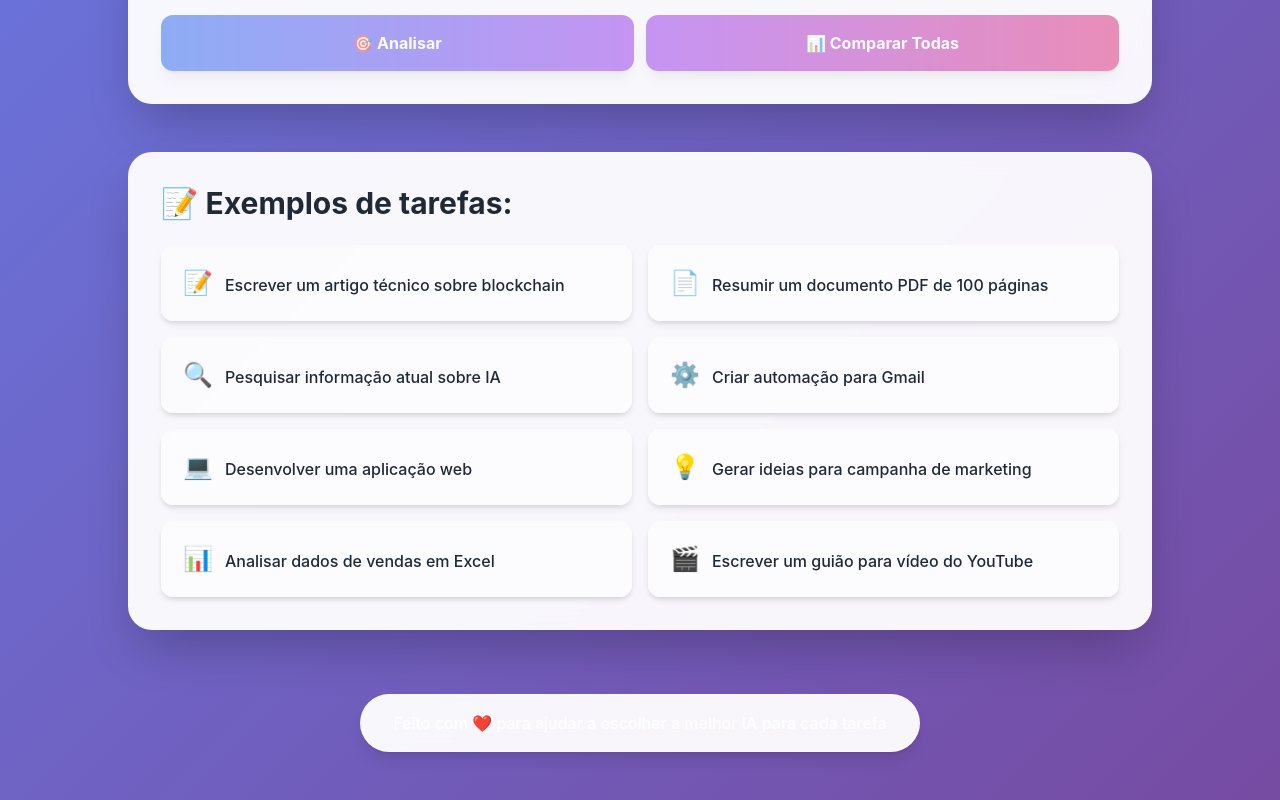
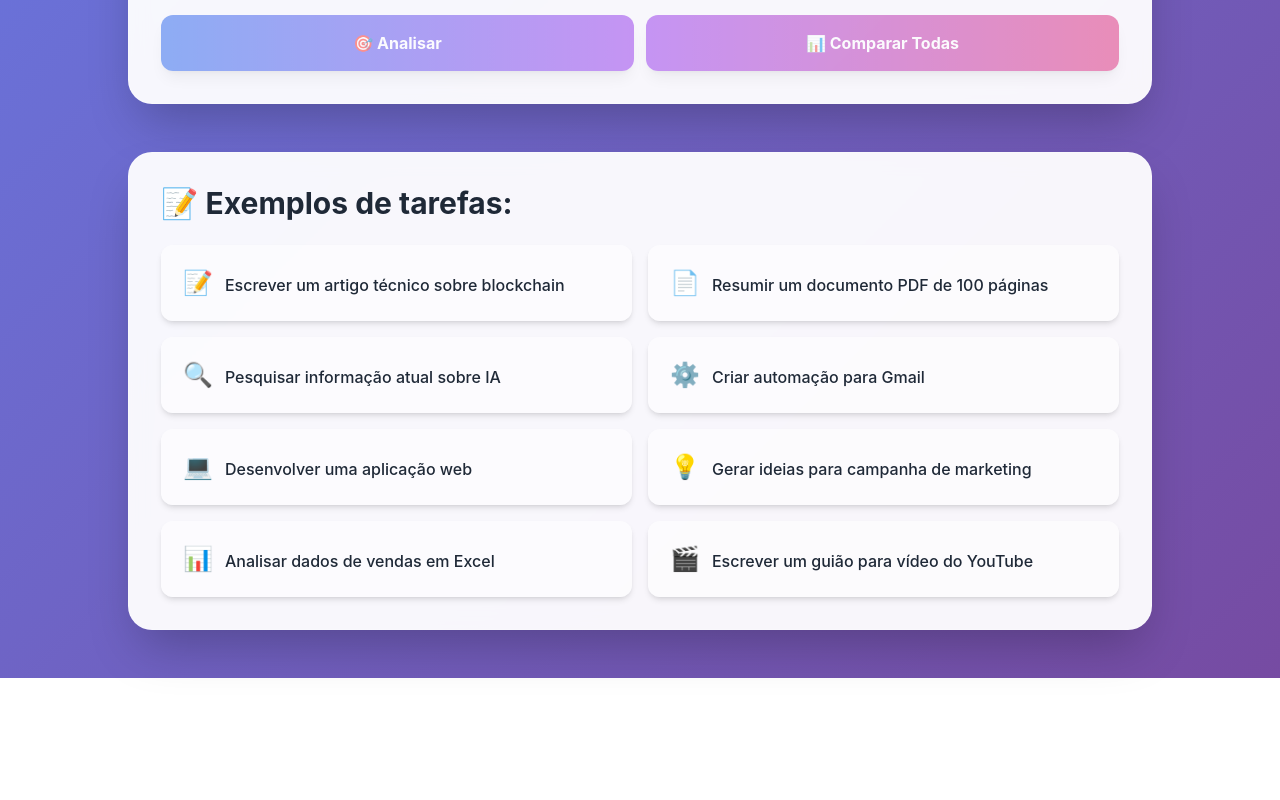
Before and after one commit to nokunta/qual-ia, a Next.js app: page / in a window 1280 px wide. Shown: the part 671-1471 px from the top of the page. After the commit the page ends 1349 px from the top, so only its background shows below. Built offline with nearby package versions, Linux system fonts and the light colour scheme.

Commit message:
chore: remover footer

```diff
--- a/app/page.tsx
+++ b/app/page.tsx
@@ -215,14 +215,6 @@ export default function Home() {
           </div>
         )}
 
-        {/* Footer */}
-        <div className="mt-16 text-center">
-          <div className="inline-block glass rounded-full px-8 py-4 shadow-lg">
-            <p className="text-white font-medium">
-              Feito com ❤️ para ajudar a escolher a melhor IA para cada tarefa
-            </p>
-          </div>
-        </div>
       </div>
     </div>
   );
```
